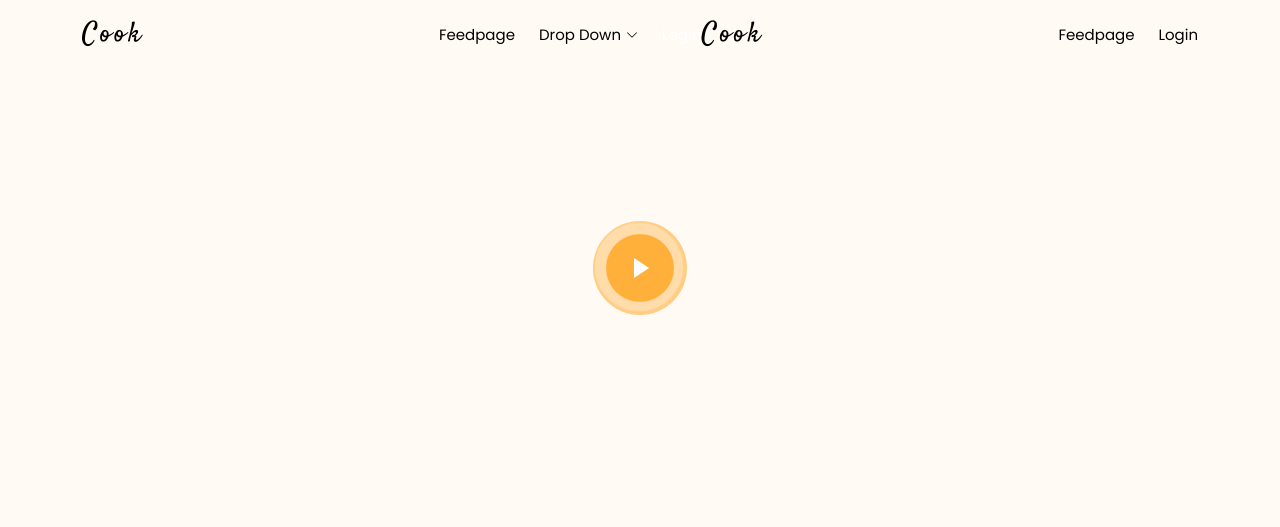
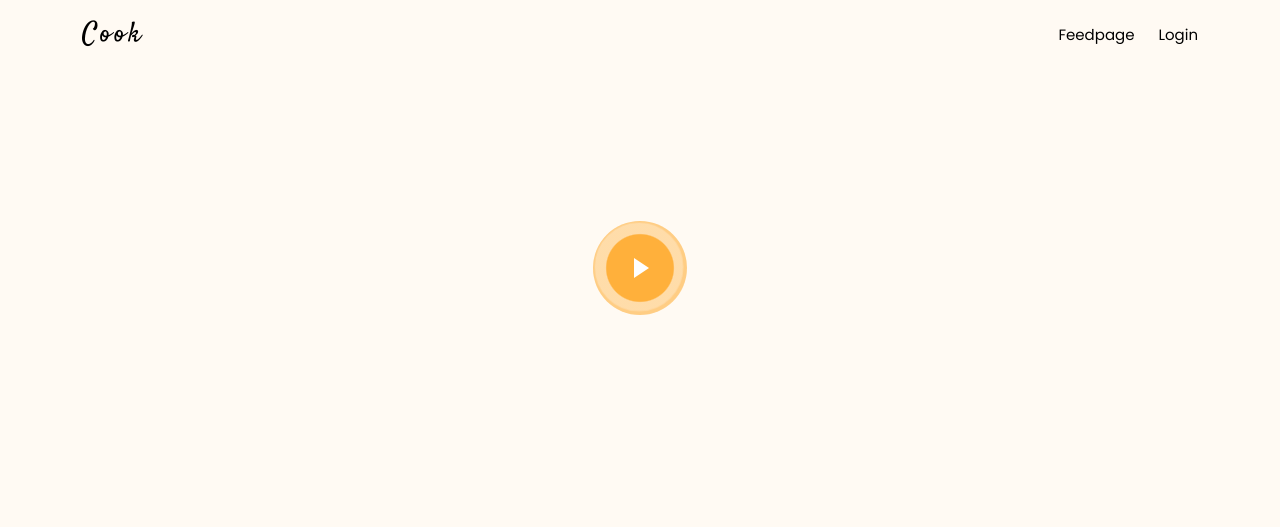
Before and after one commit to zhaubasssar/coook, a Django app: template templates/recipe_article.html in a window 1280 px wide. Shown: the top 527 px of the page. Run offline with Django 3.2, Linux system fonts and the light colour scheme; the template is opened without the code that fills it, so the values that code supplies are empty; some libraries are stand-ins or nearby versions.

Commit message:
article navbar

```diff
--- a/templates/recipe_article.html
+++ b/templates/recipe_article.html
@@ -3,44 +3,6 @@
 {% block title %}
     <title>{{ recipe.title }}</title>
 {% endblock title %}
-{% block navbar %}
-
-    <div class="logo black-logo me-auto">
-        <h1><a href="{% url 'home' %}">Cook</a></h1>
-    </div>
-    <nav id="navbar" class="navbar order-last order-lg-0">
-        <ul>
-            <li class="black-nav-links"><a class="nav-link scrollto" href="{% url 'feed' %}">Feedpage</a></li>
-            <li class="dropdown black-nav-links"><a href="#"><span>Drop Down</span> <i
-                    class="bi bi-chevron-down"></i></a>
-                <ul>
-                    <li class="black-nav-links"><a href="#">Drop Down 1</a></li>
-                    <li class="dropdown black-nav-links"><a href="#"><span>Deep Drop Down</span> <i
-                            class="bi bi-chevron-right"></i></a>
-                        <ul>
-                            <li class="black-nav-links"><a href="#">Deep Drop Down 1</a></li>
-                            <li class="black-nav-links"><a href="#">Deep Drop Down 2</a></li>
-                            <li class="black-nav-links"><a href="#">Deep Drop Down 3</a></li>
-                            <li class="black-nav-links"><a href="#">Deep Drop Down 4</a></li>
-                            <li class="black-nav-links"><a href="#">Deep Drop Down 5</a></li>
-                        </ul>
-                    </li>
-                    <li class="black-nav-links"><a href="#">Drop Down 2</a></li>
-                    <li class="black-nav-links"><a href="#">Drop Down 3</a></li>
-                    <li class="black-nav-links"><a href="#">Drop Down 4</a></li>
-                </ul>
-            </li>
-            {% if user.is_authenticated %}
-                <li><a class="nav-link scrollto" href="{% url 'home' %}">{{ user.username }}</a></li>
-            {% else %}
-                <li><a class="nav-link scrollto" href="{% url 'login' %}">Login</a></li>
-            {% endif %}
-        </ul>
-        <i class="bi bi-list mobile-nav-toggle mobile-nav-toggle-black"></i>
-    </nav>
-
-{% endblock navbar %}
-
 {% block content %}
     <section id="about" class="about">
         <div class="container-fluid mt-2">
```
